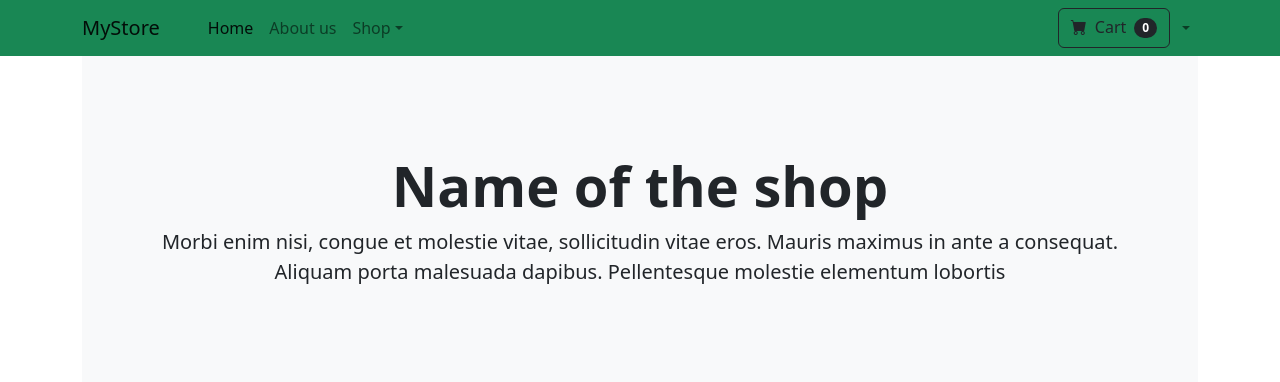
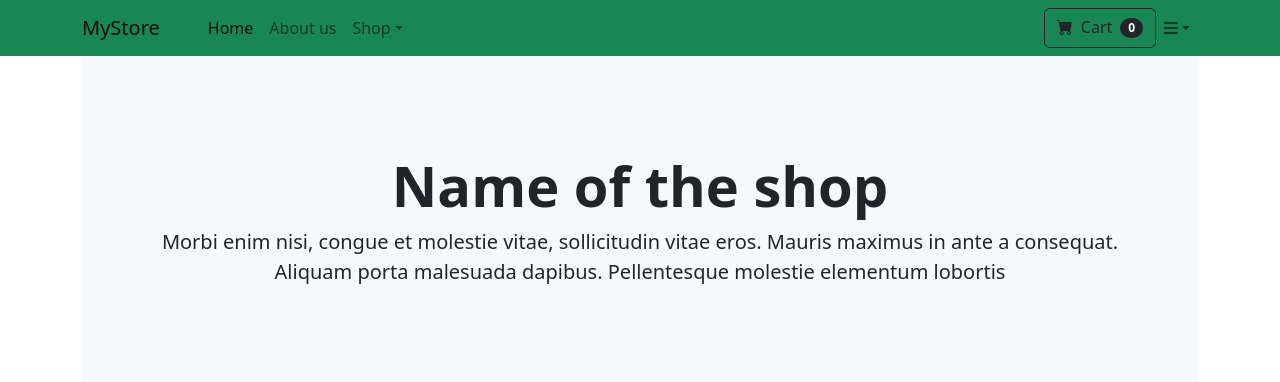
Before and after one commit to julkiea/Django-ecommerce-app, a Django app: page /about_us/ in a window 1280 px wide. Shown: the top 382 px of the page. Run offline with Django 5.2, Linux system fonts and the light colour scheme; some libraries are stand-ins or nearby versions.

Commit message:
Add a link to Font Awesome

```diff
--- a/website/templates/base.html
+++ b/website/templates/base.html
@@ -47,6 +47,8 @@
             <script src="https://cdn.jsdelivr.net/npm/bootstrap@5.2.3/dist/js/bootstrap.bundle.min.js"></script>
             <!-- Core theme JS-->
             <script src="{% static 'js/scripts.js' %}"></script>
+            <link rel="stylesheet" href="https://cdnjs.cloudflare.com/ajax/libs/font-awesome/5.15.4/css/all.min.css">
+
             <!-- Footer-->
         <footer class="py-5 bg-light">
             <div class="container"><p class="m-0 text-center text-black">Copyright &copy; Your Website 2023</p></div>
```
